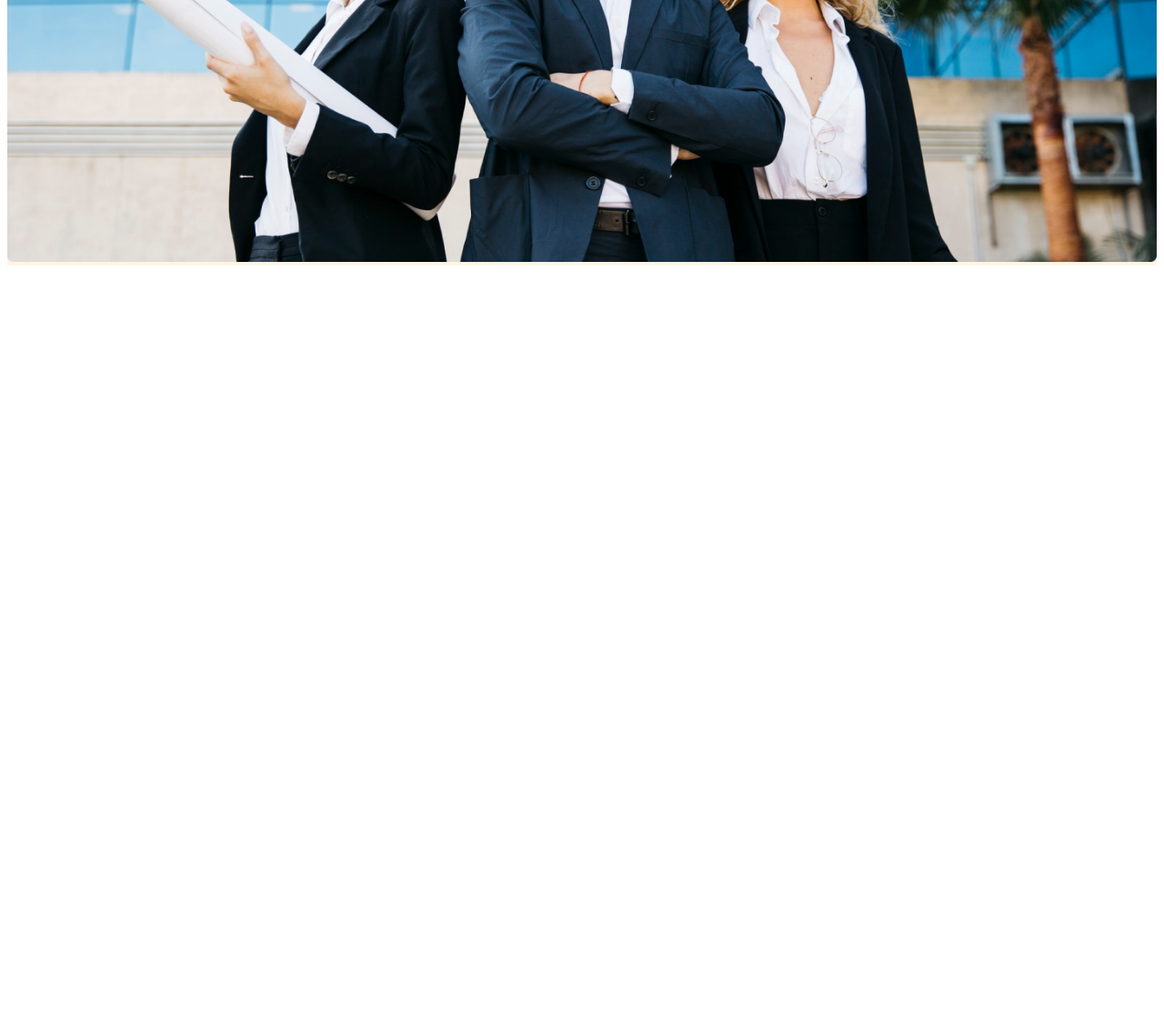
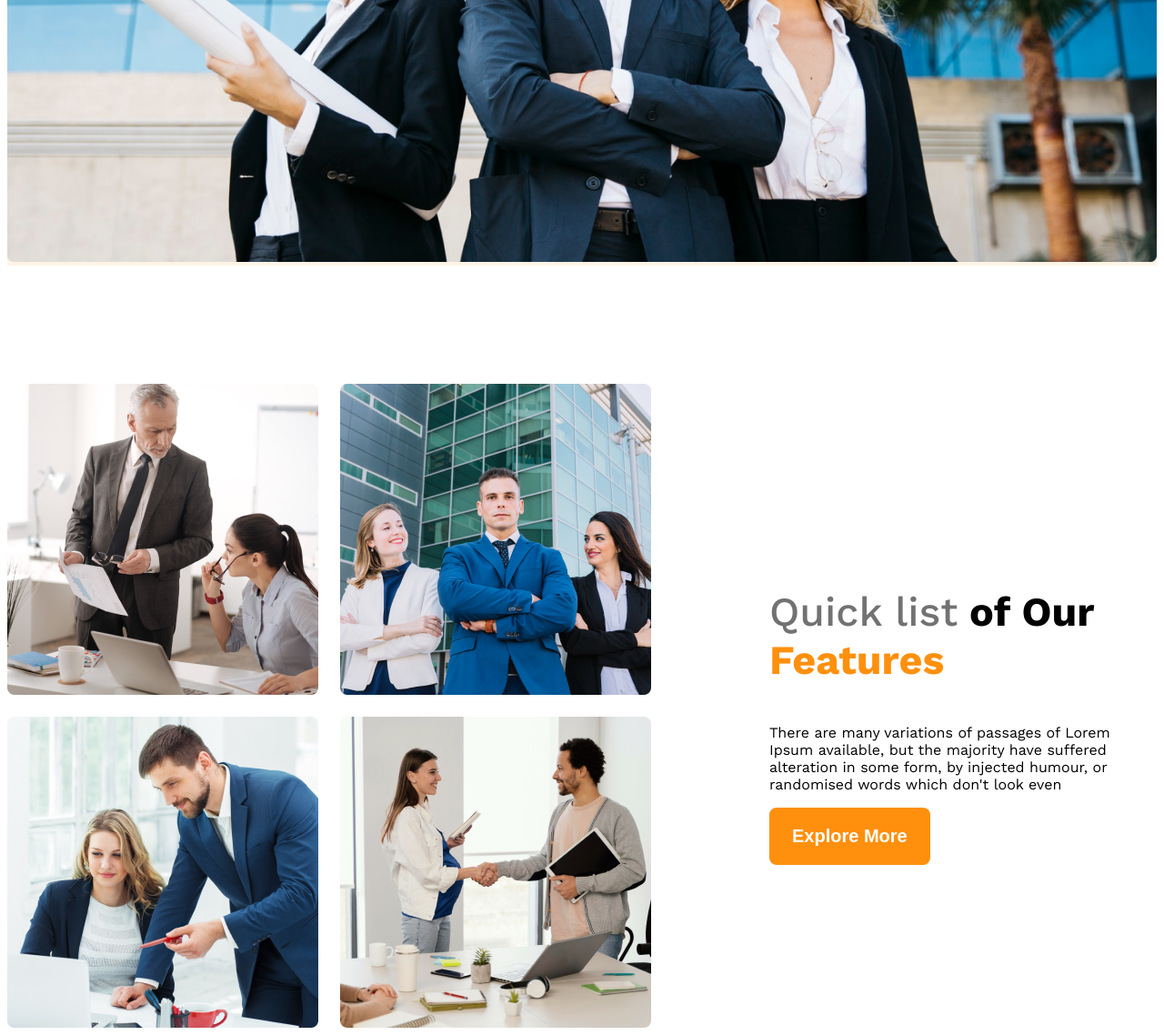
Before and after one commit to mehedipro3/g3-architect, a plain HTML site: page index.html in a window 1280 px wide. Shown: the part 841-1979 px from the top of the page at 91% size. Before the commit the page ends 1141 px from the top, so only its background shows below. Drawn offline with nearby package versions, Linux system fonts and the light colour scheme; a web font is replaced by a local one.

Commit message:
added feature and media query

```diff
--- a/index.html
+++ b/index.html
@@ -26,5 +26,20 @@
       <img class="banner-img" src="images/banner.png" alt="">
     </div>
   </header>
+  <main>
+    <section class="teams display-flex">
+      <div class="team-img-container">
+        <img src="images/team1.png" alt="">
+        <img src="images/team2.png" alt="">
+        <img src="images/team3.png" alt="">
+        <img src="images/team4.png" alt="">
+      </div>
+      <div class="our-features">
+        <h3 class="feature-title"><span id="quick-list" class="text-light-gray">Quick list</span> <span>of Our</span> <span class="text-primary">Features</span></h3>
+        <p class="feature-discription">There are many variations of passages of Lorem Ipsum available, but the majority have suffered alteration in some form, by injected humour, or randomised words which don't look even</p>
+        <button class="btn-primary">Explore More</button>
+      </div>
+    </section>
+  </main>
 </body>
 </html>
--- a/style/style.css
+++ b/style/style.css
@@ -9,6 +9,9 @@
 /* share style  */
 .display-flex{
   display: flex;
+}
+.text-primary{
+  color:#FF900E;
 }
 .text-gray{
   color: #424242;
@@ -28,7 +31,13 @@
   border-radius: 8px;
   border: none;
 }
-
+main{
+  max-width: 1440px;
+  margin: 0 auto;
+}
+main > section{
+  margin-top: 130px;
+}
 /* header style */
 
 
@@ -71,10 +80,39 @@ margin-bottom: 50px;
   margin: 0 auto;
 }
 
+/* team and feature style  */
+.teams{
+  align-items: center;
+}
+.team-img-container{
+  display: grid;
+  grid-template-columns: repeat(2,1fr);
+  gap: 24px;
+}
+.our-features{
+  margin-left: 130px;
+  max-width: 530px;
+}
+.feature-title{
+  font-size: 2.8rem;
+}
+#quick-list{
+  font-weight: 500;
+}
 /* responsive media  */
 
 @media screen and (max-width:576px) {
-  .nav-bar , .nav-link{
+  .nav-bar ,
+   .nav-links,
+   .teams
+
+   {
     flex-direction: column;
   }
+  .team-img-container{
+    grid-template-columns: repeat(1,1fr);
+  }
+  .our-features{
+    margin-left: 20px;
+  }
 }
```
